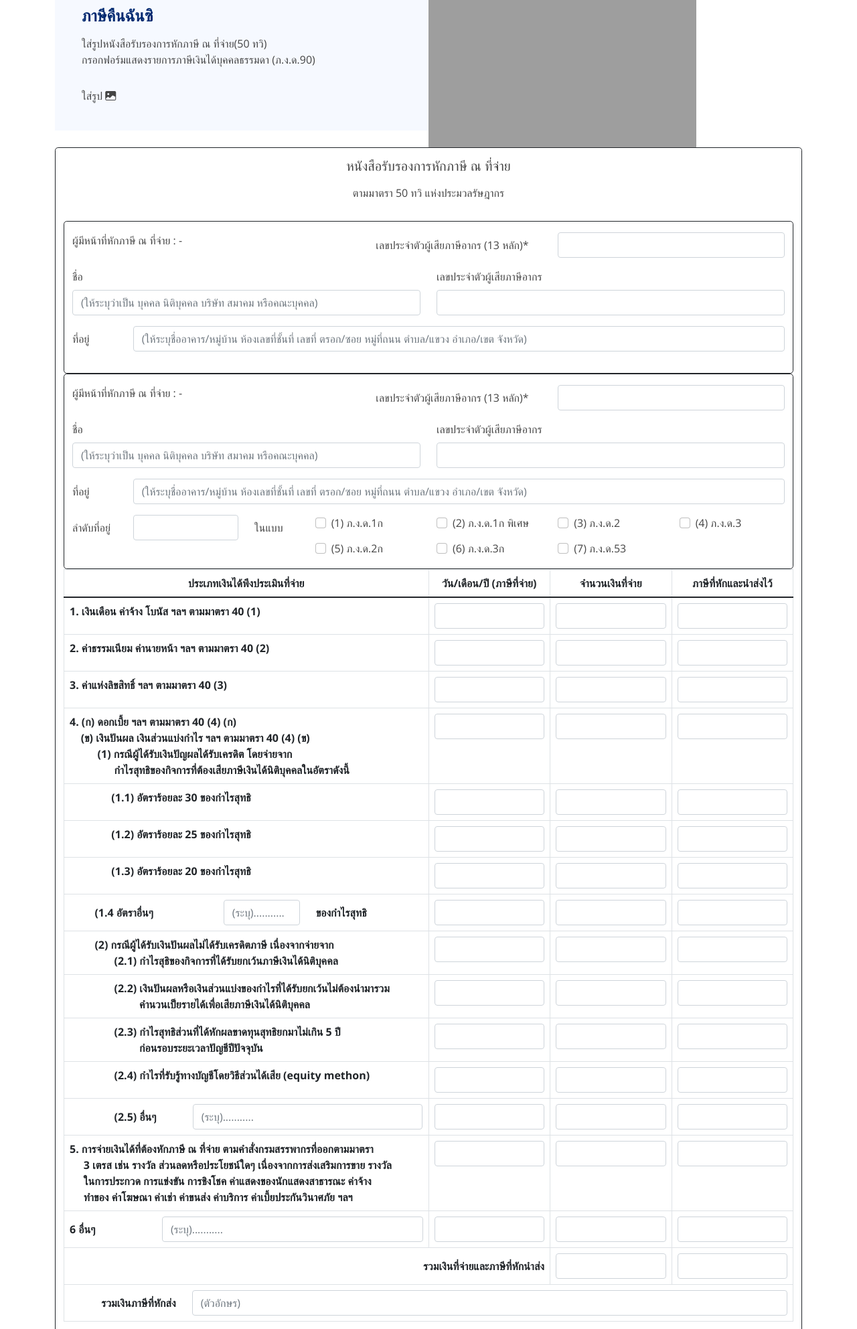
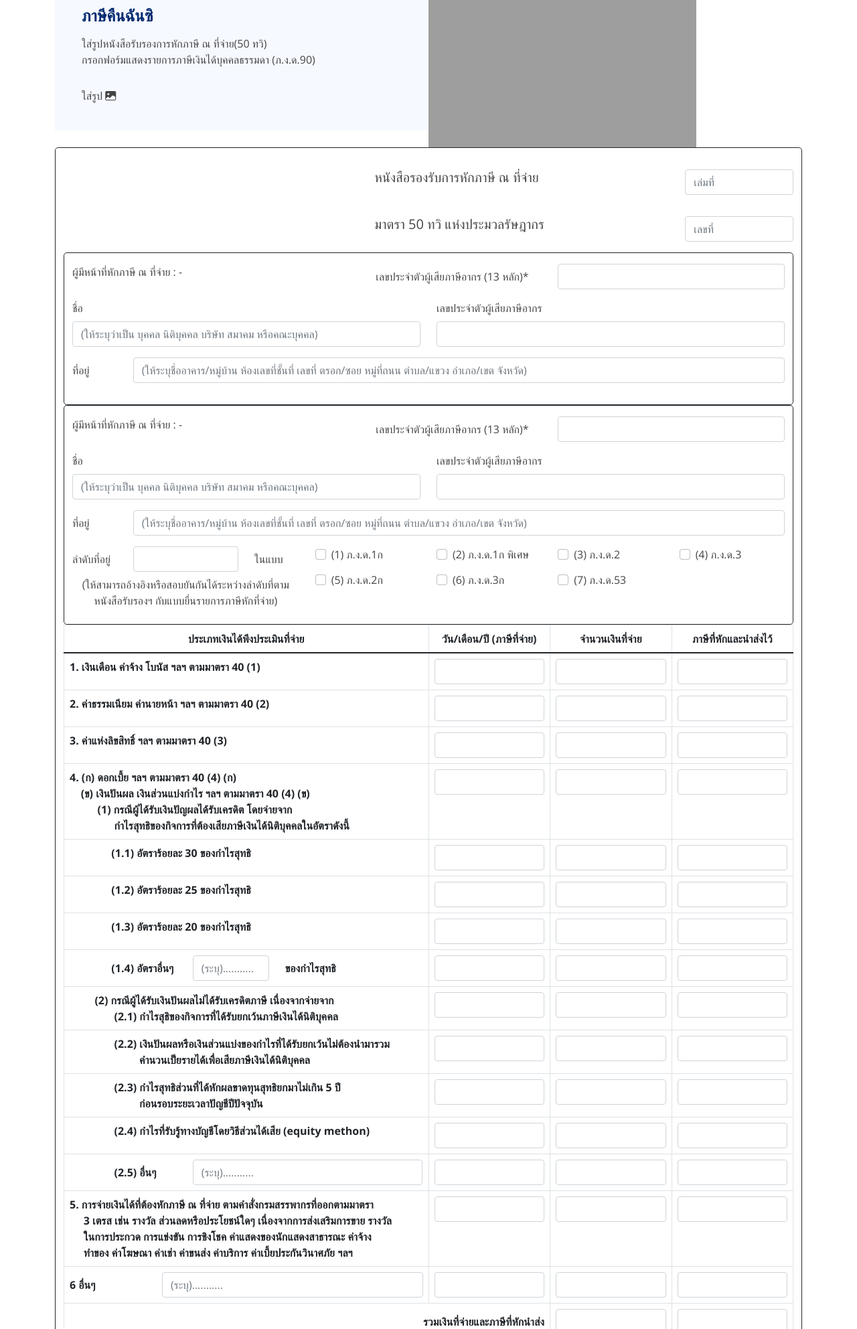
Before and after one commit to dudkinox/Phashi-web-php, a PHP site: page / in a window 1280 px wide. Shown: the part 940-2925 px from the top of the page at 67% size. Run offline with PHP 8.4, Linux system fonts and the light colour scheme; grey boxes are pictures that could not be loaded.

Commit message:
up Create Form 2/2 edit

```diff
--- a/views/Form.php
+++ b/views/Form.php
@@ -1,10 +1,30 @@
 <div class="container border border-dark rounded-3 py-3">
   <form>
-    <div class="form-group">
-      <h5 class="text-center ">หนังสือรับรองการหักภาษี ณ ที่จ่าย</h5>
-      <p class="text-center">ตามมาตรา 50 ทวิ แห่งประมวลรัษฎากร</p>
+    <div class=" row py-3 justify-content-between">
+      <div class="col-md-4 ">
+        <label class=""></label>
+      </div>
+      <div class="col-md-4">
+        <label class="h5 font-weight-bold">หนังสือรองรับการหักภาษี ณ ที่จ่าย</label>
+      </div>
+      <div class="col-md-2">
+        <input class="form-control" placeholder="เล่มที่" required>
+      </div>
+    </div>
+    <div class=" row py-3 justify-content-between">
+      <div class="col-md-4 ">
+        <label class=""></label>
+      </div>
+      <div class="col-md-4">
+        <label class="h5">มาตรา 50 ทวิ แห่งประมวลรัษฎากร</label>
+      </div>
+      <div class="col-md-2">
+        <input class="form-control" placeholder="เลขที่" required>
+      </div>
     </div>
   </form>
+
+
 
   <div class="container justify-content-between border border-dark rounded-3 py-3">
     <form>
@@ -22,7 +42,7 @@
       <div class="row pt-3">
         <div class="col-md-6 ">
           <label class="form-label">ชื่อ</label>
-          <input class="form-control" placeholder="(ให้ระบุว่าเป็น บุคคล นิติบุคคล บริษัท สมาคม หรือคณะบุคคล)">
+          <input class="form-control" placeholder="(ให้ระบุว่าเป็น บุคคล นิติบุคคล บริษัท สมาคม หรือคณะบุคคล)" required>
         </div>
         <div class="col-md-6">
           <label class="form-label">เลขประจำตัวผู้เสียภาษีอากร</label>
@@ -32,7 +52,7 @@
       <div class="mb-3 row pt-3">
         <label for="inputPassword" class="col-md-1 col-form-label">ที่อยู่</label>
         <div class="col-md-11">
-          <input class="form-control" placeholder="(ให้ระบุชื่ออาคาร/หมู่บ้าน ห้องเลขที่ชั้นที่ เลขที่ ตรอก/ซอย หมู่ที่ถนน ตำบล/แขวง อำเภอ/เขต จังหวัด)">
+          <input class="form-control" placeholder="(ให้ระบุชื่ออาคาร/หมู่บ้าน ห้องเลขที่ชั้นที่ เลขที่ ตรอก/ซอย หมู่ที่ถนน ตำบล/แขวง อำเภอ/เขต จังหวัด)" required>
         </div>
       </div>
     </form>
@@ -53,7 +73,7 @@
       <div class="row pt-3">
         <div class="col-md-6 ">
           <label class="form-label">ชื่อ</label>
-          <input class="form-control" placeholder="(ให้ระบุว่าเป็น บุคคล นิติบุคคล บริษัท สมาคม หรือคณะบุคคล)">
+          <input class="form-control" placeholder="(ให้ระบุว่าเป็น บุคคล นิติบุคคล บริษัท สมาคม หรือคณะบุคคล)" required>
         </div>
         <div class="col-md-6">
           <label class="form-label">เลขประจำตัวผู้เสียภาษีอากร</label>
@@ -63,7 +83,7 @@
       <div class="row pt-3">
         <label for="inputPassword" class="col-md-1 col-form-label">ที่อยู่</label>
         <div class="col-md-11">
-          <input class="form-control" placeholder="(ให้ระบุชื่ออาคาร/หมู่บ้าน ห้องเลขที่ชั้นที่ เลขที่ ตรอก/ซอย หมู่ที่ถนน ตำบล/แขวง อำเภอ/เขต จังหวัด)">
+          <input class="form-control" placeholder="(ให้ระบุชื่ออาคาร/หมู่บ้าน ห้องเลขที่ชั้นที่ เลขที่ ตรอก/ซอย หมู่ที่ถนน ตำบล/แขวง อำเภอ/เขต จังหวัด)" required>
         </div>
       </div>
       <div class="row pt-3">
@@ -105,6 +125,7 @@
           </div>
         </div>
         <div class="col-md-4">
+          <label for="inputPassword" class="col-md-12 col-form-label text-center">(ให้สามารถอ้างอิงหรือสอบยันกันได้ระหว่างลำดับที่ตาม หนังสือรับรองฯ กับแบบยื่นรายการภาษีหักที่จ่าย)</label>
         </div>
         <div class="col-md-2">
           <div class="form-check">
@@ -154,7 +175,7 @@
         </div>
       </tr>
     </thead>
-    <?php include 'views/Formtable.php'; ?>
+    <?php include 'views/Formtabel.php'; ?>
   </table>
 
   <div class="container justify-content-between border border-dark rounded-3 py-3">
@@ -162,15 +183,15 @@
       <div class="row ">
         <div class="col-md-4 ">
           <label class="form-label">เงินที่จ่ายเข้า กบข./กสข./กองทุนสงเคราะห์ครูโรงเรียนเอกชน</label>
-          <input class="form-control" placeholder="........................บาท">
+          <input class="form-control" placeholder="........................บาท" required>
         </div>
         <div class="col-md-4">
           <label class="form-label">กองทุนประกันสังคม</label>
-          <input class="form-control" placeholder="........................บาท">
+          <input class="form-control" placeholder="........................บาท" required>
         </div>
         <div class="col-md-4">
           <label class="form-label">กองทุนสำรองเลี้ยงชีพ</label>
-          <input class="form-control" placeholder="........................บาท">
+          <input class="form-control" placeholder="........................บาท" required>
         </div>
       </div>
     </form>
@@ -228,7 +249,7 @@
           <p class="col-12 text-center">ขอรับนองว่าข้อความและตัวเลขดังกล่วงข้างต้นถูกต้องตรงกับความจริงทุกประการ</p>
           <label class="col-md-3 col-form-label text-end">ลงชื่อ</label>
           <div class="col-md-7  ">
-            <input class="form-control" placeholder="ผู้จ่ายเงิน....">
+            <input class="form-control" placeholder="ผู้จ่ายเงิน...." required>
           </div>
         </div>
         <div class="row pt-3 container justify-content-center">
@@ -257,10 +278,7 @@
             </select>
           </div>
 
-          <!-- <label class="col-md-3 col-form-label text-end">ลงชื่อ</label>
-          <div class="col-md-7  ">
-            <input class="form-control" placeholder="ผู้จ่ายเงิน....">
-          </div> -->
+
         </div>
       </div>
     </div>
--- a/views/Formtable.php
+++ b/views/Formtabel.php
@@ -56,7 +56,7 @@
     <tr>
         <th scope="row">
             <div class="row ">
-                <label class="col-md-5 col-form-label">&nbsp;&nbsp;&nbsp;&nbsp;&nbsp;&nbsp;&nbsp;&nbsp; (1.4 อัตราอื่นๆ </label>
+                <label class="col-md-4 col-form-label">&nbsp;&nbsp;&nbsp;&nbsp;&nbsp;&nbsp;&nbsp;&nbsp;&nbsp;&nbsp;&nbsp;&nbsp;&nbsp;&nbsp;&nbsp;(1.4) อัตราอื่นๆ </label>
                 <div class="col-md-3 specify ">
                     <input class="form-control" placeholder="(ระบุ)...........">
                 </div>
@@ -153,7 +153,7 @@
     <tr>
         <th scope="row" colspan="4">
             <div class=" row ">
-                <label for="inputPassword" class="col-md-2 col-form-label text-end">รวมเงินภาษีที่หักส่ง</label>
+                <label class="col-md-2 col-form-label text-end">รวมเงินภาษีที่หักส่ง</label>
                 <div class="col-md-10">
                     <input class="form-control" placeholder="(ตัวอักษร)">
                 </div>
```
